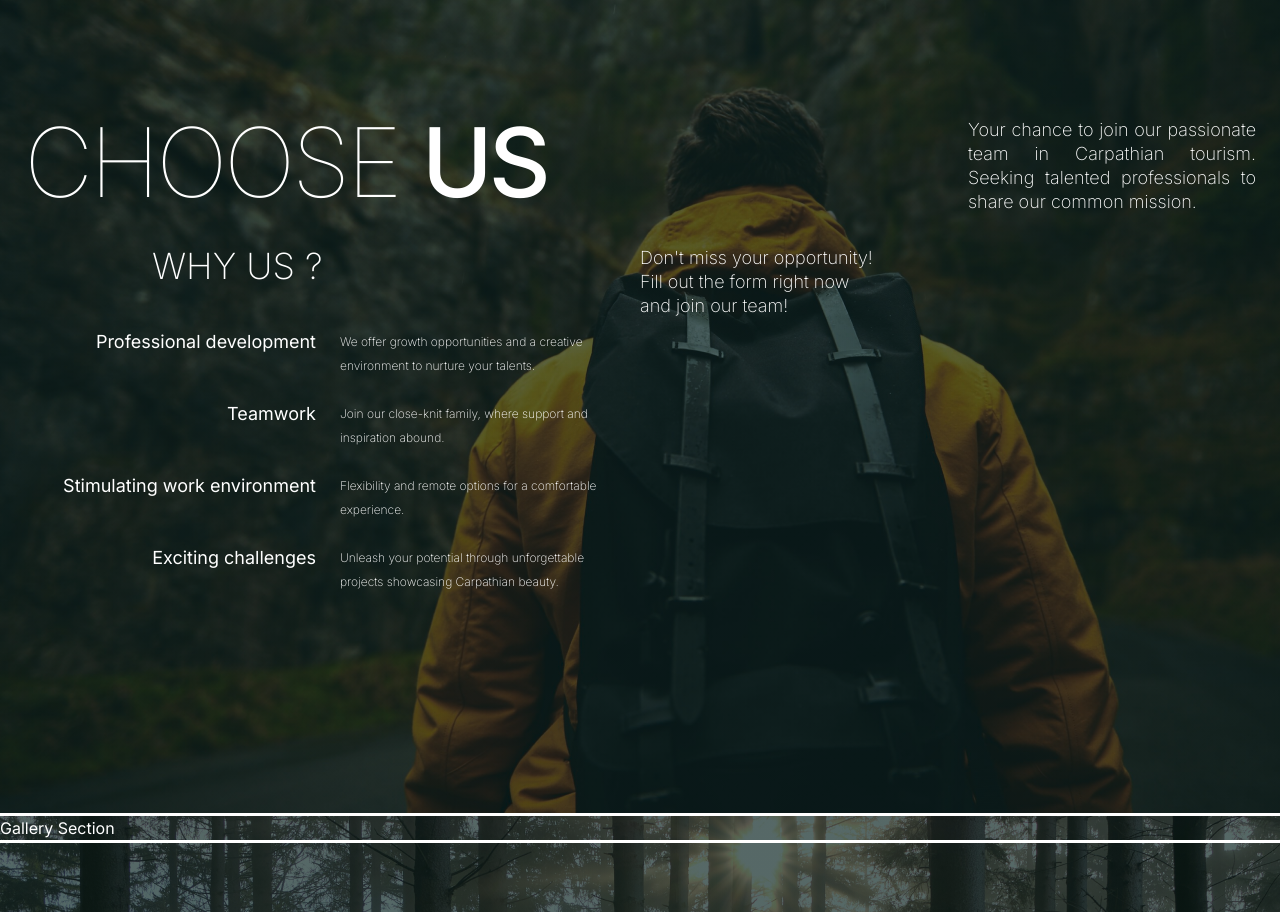
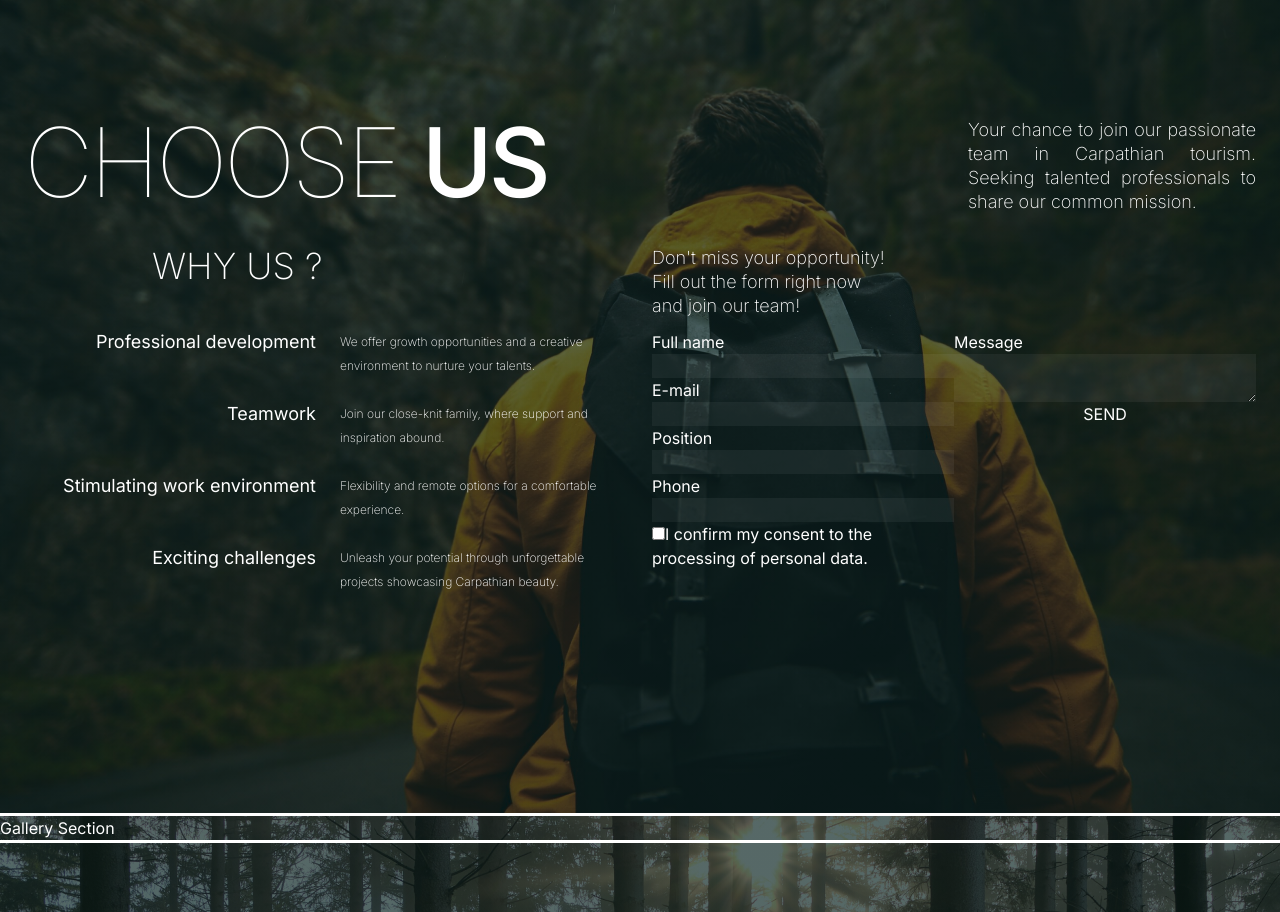
Before and after one commit to YuriyAtamanenko/CarpTravelApp, a Next.js app: page / in a window 1280 px wide. Shown: the part 2370-3282 px from the top of the page. Built offline with nearby package versions, Linux system fonts and the light colour scheme.

Commit message:
Update page.tsx

```diff
--- a/app/Career/page.tsx
+++ b/app/Career/page.tsx
@@ -1,4 +1,24 @@
+"use client";
+import { useForm } from "react-hook-form";
+
+type FormData = {
+  name: string;
+  mail: string;
+  position: string;
+  tel: number;
+  policy: boolean;
+  message: string;
+};
+
 export default function Career() {
+  const {
+    register,
+    setValue,
+    handleSubmit,
+    formState: { errors },
+  } = useForm<FormData>();
+  const onSubmit = handleSubmit((data) => console.log(data));
+
   return (
     <section className="career section py-20" id="career">
       <div className="flex container h-full mx-auto max-w-7xl p-6">
@@ -45,7 +65,7 @@ export default function Career() {
             </li>
           </ul>
         </div>
-        <div className="w-1/2">
+        <div className="w-1/2 pl-3">
           <p className="mt-4 ml-auto text-lg font-extralight leading-6 w-72 text-justify">
             Your chance to join our passionate team in Carpathian tourism.
             Seeking talented professionals to share our common mission.
@@ -54,6 +74,39 @@ export default function Career() {
             Don&apos;t miss your opportunity! Fill out the form right now and
             join our team!
           </p>
+          <form autoComplete="off" onSubmit={onSubmit} className="flex mt-3">
+            <div className="flex flex-col w-1/2">
+              <label htmlFor="name" className="flex flex-col">
+                Full name
+                <input {...register("name")} className="bg-white/5" />
+              </label>
+              <label htmlFor="mail" className="flex flex-col">
+                E-mail
+                <input {...register("mail")} className="bg-white/5" />
+              </label>
+              <label htmlFor="position" className="flex flex-col">
+                Position
+                <input {...register("position")} className="bg-white/5" />
+              </label>
+              Phone
+              <label htmlFor="tel" className="flex flex-col">
+                <input {...register("tel")} className="bg-white/5" />
+              </label>
+              <label>
+                <input type="checkbox" name="policy" className="bg-white/5" />
+                <span>
+                  I confirm my consent to the processing of personal data.
+                </span>
+              </label>
+            </div>
+            <div className="flex flex-col w-1/2">
+              <label htmlFor="message" className="flex flex-col">
+                Message
+                <textarea {...register("message")} className="bg-white/5" />
+              </label>
+              <button type="submit">SEND</button>
+            </div>
+          </form>
         </div>
       </div>
     </section>
```
